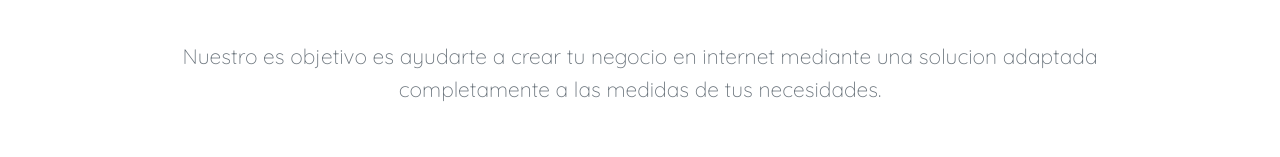
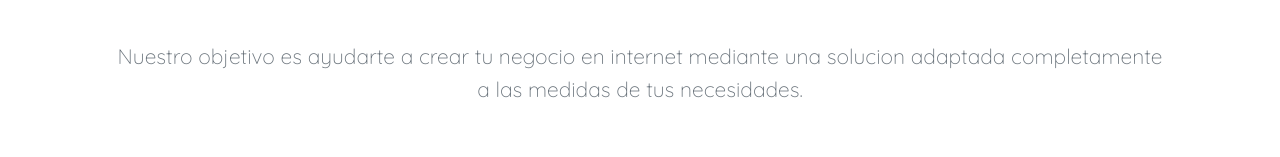
Before and after one commit to tomii21/dominium, a plain HTML site: page index.html in a window 1280 px wide. Shown: the part 387-544 px from the top of the page. Drawn offline with nearby package versions, Linux system fonts and the light colour scheme; a web font is replaced by a local one.

Commit message:
arreglado palabra

```diff
--- a/index.html
+++ b/index.html
@@ -53,7 +53,7 @@
 
 			<div class="row section topspace">
 				<div class="col-md-12">
-					<p class="lead text-center text-muted">Nuestro es objetivo es ayudarte a crear tu negocio en
+					<p class="lead text-center text-muted">Nuestro objetivo es ayudarte a crear tu negocio en
 						internet mediante una solucion
 						adaptada completamente a las medidas de tus necesidades. </p>
 				</div>
```
